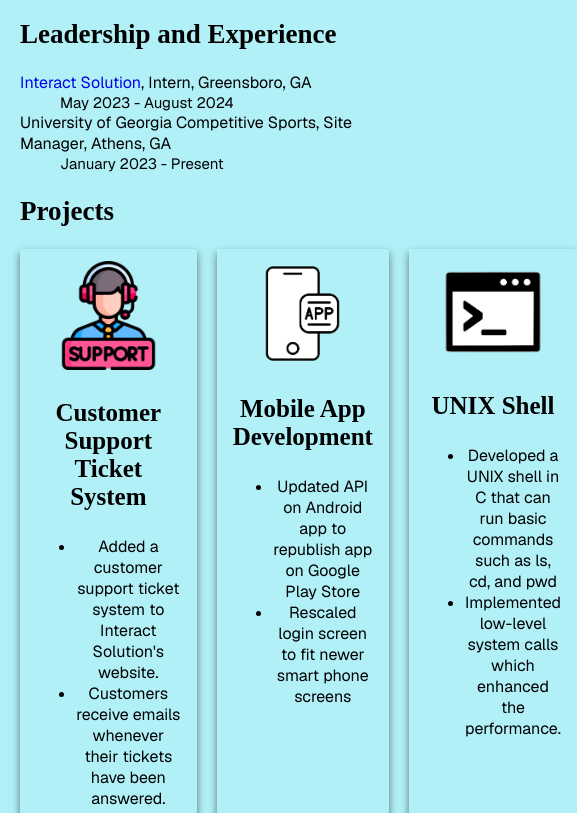
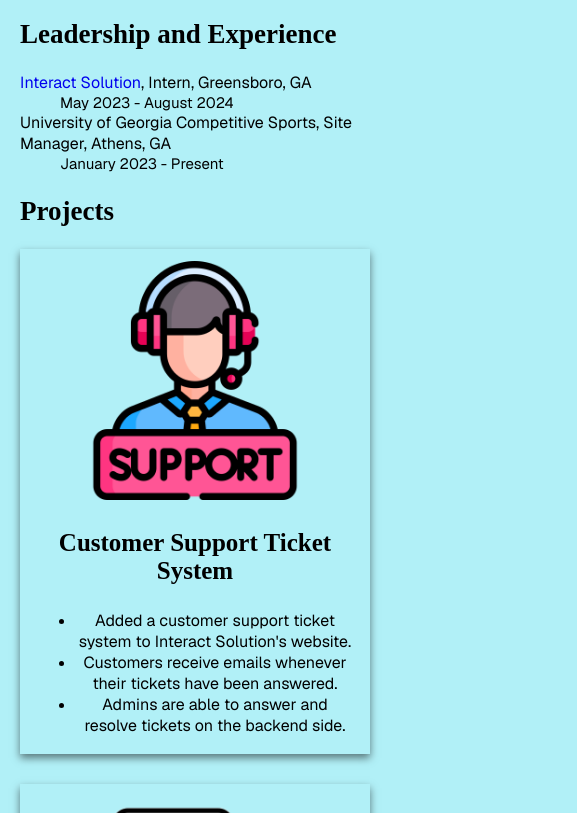
Before and after one commit to EvanWelborn4/evanwelborn4.github.io, a plain HTML site: page index.html in a window 390 px wide. Shown: the part 1187-2000 px from the top of the page, 577 px wide, since content can reach past the window. Drawn offline with nearby package versions, Linux system fonts and the light colour scheme; a web font is replaced by a local one.

Commit message:
IPhone Grid Fix

```diff
--- a/css/style_template.css
+++ b/css/style_template.css
@@ -168,7 +168,7 @@ dl dd{
 .three-col {
     display: grid;
     gap: 20px;
-    grid-template-columns: 1fr 1fr 1fr;
+    grid-template-columns: repeat(auto-fit, minmax(250px, 1fr));
     padding-left: 20px;
     padding-right: 20px;
 
```
